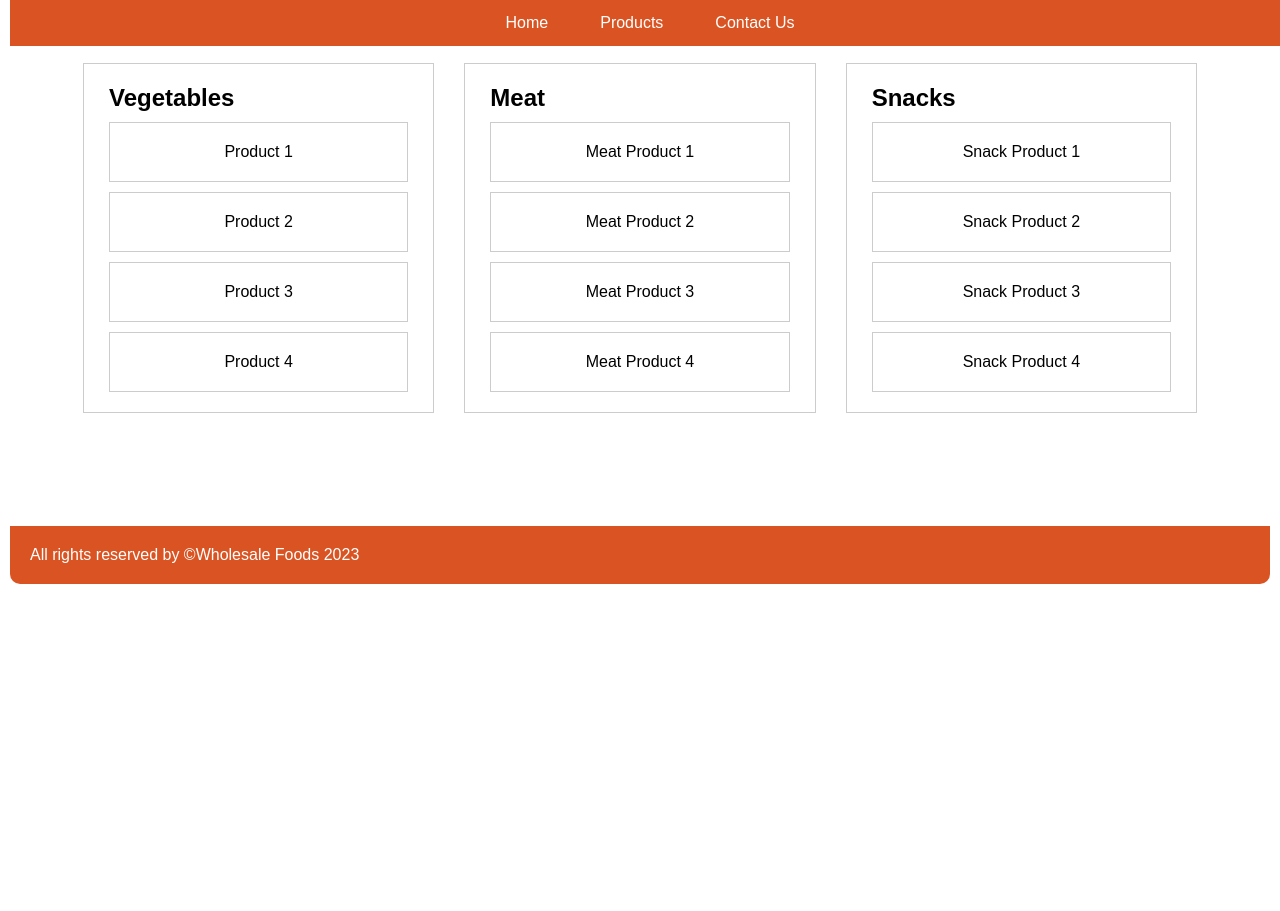
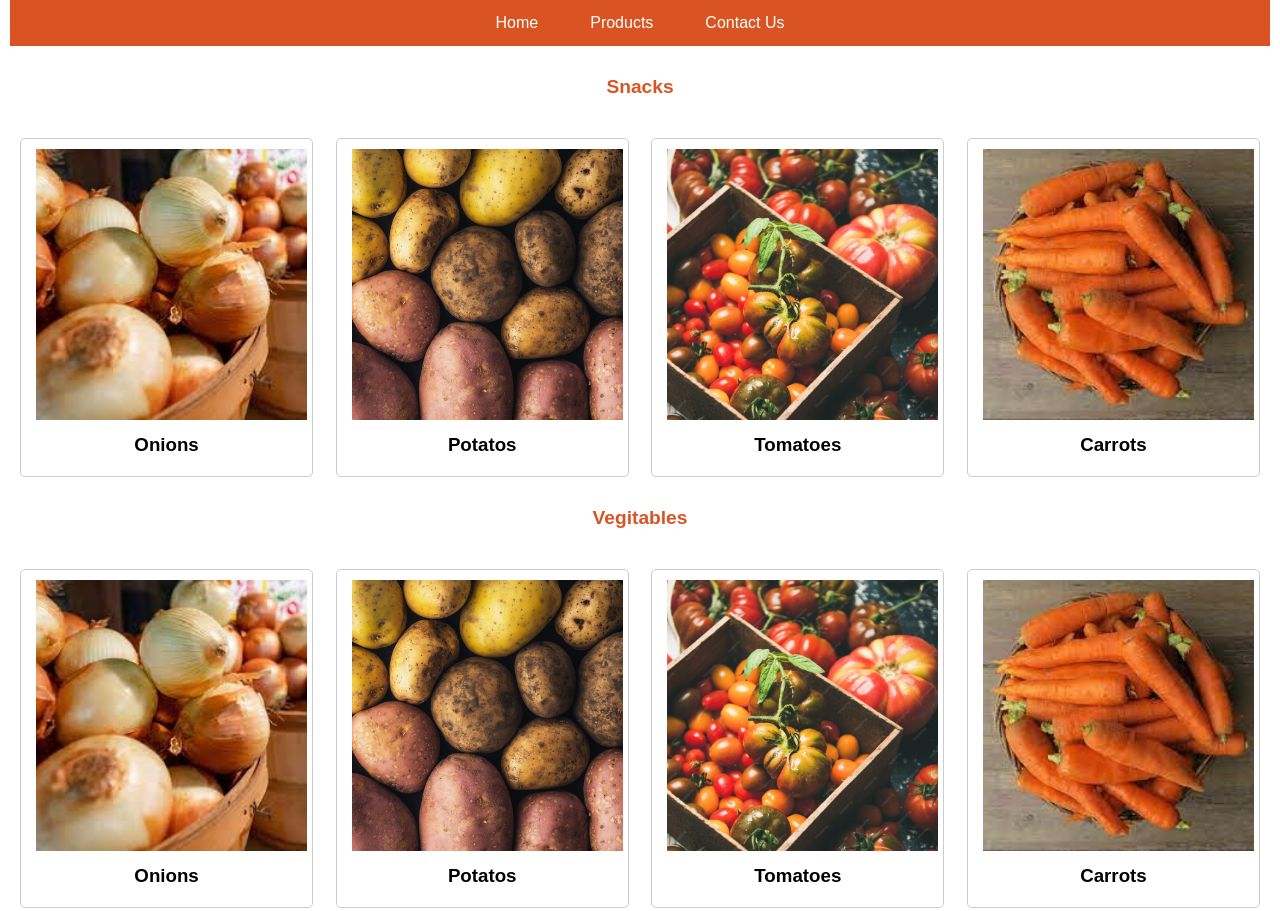
Before and after one commit to ShowkatJamil/MIS455_Assignment-2, a plain HTML site: page products.html in a window 1280 px wide. Shown: the top 911 px of the page. Before the commit the page ends 800 px from the top, so only its background shows below. Drawn offline with Linux system fonts and the light colour scheme.

Commit message:
updated products

```diff
--- a/products.html
+++ b/products.html
@@ -6,8 +6,8 @@
     <link rel="stylesheet" href="style.css">
     <title>Wholesale Foods</title>
 </head>
+
 <body>
-
     <ul class="topnav">
         <li><a href="index.html">Home</a></li>
         <li><a href="products.html">Products</a></li>
@@ -16,32 +16,68 @@
 
       <div class="container">
 
-      <div class="grid-container">
-        <div class="category">
-            <h2>Vegetables</h2>
-            <div class="product">Product 1</div>
-            <div class="product">Product 2</div>
-            <div class="product">Product 3</div>
-            <div class="product">Product 4</div>
+        <div class="product-title">Snacks</div>
+
+        <div class="grid-container">
+            <div class="grid-item">
+            <img src="resources/onions.jpeg" alt="">
+            <div class="details">
+                <h3>Onions</h3>
+            </div>
+            </div>
+            <div class="grid-item">
+                <img src="resources/potatoes.jpg" alt="">
+                <div class="details">
+                    <h3>Potatos</h3>
+                </div>
+            </div>
+            <div class="grid-item">
+                <img src="resources/tomatoes.jpg" alt="">
+                <div class="details">
+                    <h3>Tomatoes</h3>
+                </div>
+            </div>
+            <div class="grid-item">
+                <img src="resources/carrots.jpeg" alt="">
+                <div class="details">
+                    <h3>Carrots</h3>
+                </div>
+            </div>
+
         </div>
 
-        <div class="category">
-            <h2>Meat</h2>
-            <div class="product">Meat Product 1</div>
-            <div class="product">Meat Product 2</div>
-            <div class="product">Meat Product 3</div>
-            <div class="product">Meat Product 4</div>
+        <div class="product-title">Vegitables</div>
+
+        <div class="grid-container">
+            <div class="grid-item">
+            <img src="resources/onions.jpeg" alt="">
+            <div class="details">
+                <h3>Onions</h3>
+            </div>
+            </div>
+            <div class="grid-item">
+                <img src="resources/potatoes.jpg" alt="">
+                <div class="details">
+                    <h3>Potatos</h3>
+                </div>
+            </div>
+            <div class="grid-item">
+                <img src="resources/tomatoes.jpg" alt="">
+                <div class="details">
+                    <h3>Tomatoes</h3>
+                </div>
+            </div>
+            <div class="grid-item">
+                <img src="resources/carrots.jpeg" alt="">
+                <div class="details">
+                    <h3>Carrots</h3>
+                </div>
+            </div>
+
         </div>
 
-        <div class="category">
-            <h2>Snacks</h2>
-            <div class="product">Snack Product 1</div>
-            <div class="product">Snack Product 2</div>
-            <div class="product">Snack Product 3</div>
-            <div class="product">Snack Product 4</div>
-        </div>
-    </div>
-</div>
+      </div>
+
 
       <footer>All rights reserved by ©Wholesale Foods 2023</footer>
 
--- a/style.css
+++ b/style.css
@@ -11,7 +11,7 @@ ul.topnav {
   padding: 0;
   overflow: hidden;
   background-color: rgb(218, 84, 35);
-  position: fixed;
+  /* position: fixed; */
   width: 100%;
 }
 
@@ -35,6 +35,7 @@ ul.topnav li a:hover:not(.active) {
 
 .container{
     display:contents;
+    padding: 100px;
 }
 
 .container .upper-div img{
@@ -117,22 +118,35 @@ footer{
 
 .grid-container {
     display: grid;
-    grid-template-columns: repeat(3, 1fr);
-    grid-gap: 20px;
-    padding: 5%;
-
+    grid-template-columns: 2fr 2fr 2fr 2fr;
+    grid-gap: 1%;
 }
 
-.category {
+
+.grid-item {
     border: 1px solid #ccc;
-    padding: 20px;
+    border-radius: 5px;
+    padding: 10px;
+    margin-top: 10px;
+    text-align: center;
 }
 
-.product {
-    border: 1px solid #ccc;
-    padding: 20px;
-    margin-top: 10px;
+.grid-item img{
+  width: 100%;
+}
+
+.product-title{
+  color: rgb(218, 84, 35);
+  font-size: larger;
+  font-weight: bolder;
+  text-align: center;
+  margin:5px 0px 5px 0px;
+  padding: 25px 25px 25px 25px;
+}
+
+.details{
     text-align: center;
+    padding: 10px 10px 10px 10px;
 }
 
 
```
Also changed, not shown: resources/carrots.jpeg (added), resources/onions.jpeg (added), resources/potatoes.jpg (added), resources/tomatoes.jpg (added).
